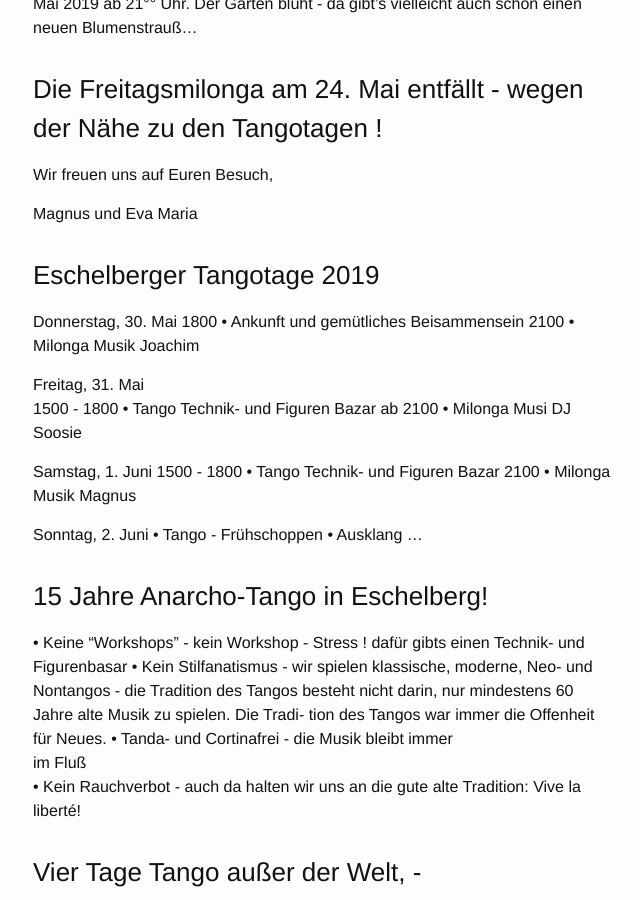
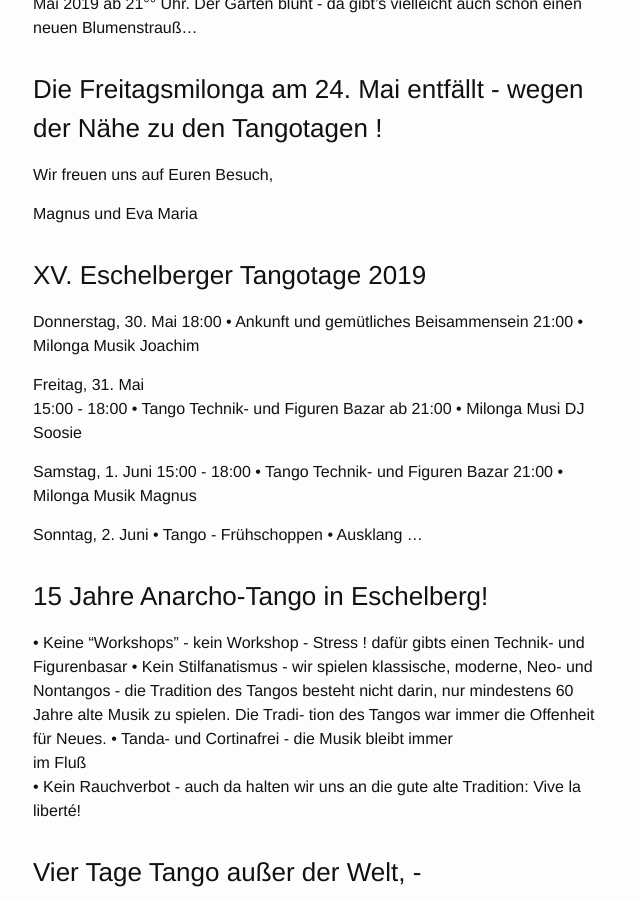
Before and after one commit to eschelberg/eschelberg.github.io, a Jekyll site: the page built from tango/index.md, in a window 1280 px wide and 900 px high, scrolled down 942 px. Shown: the whole window, without its empty margins (157-797 px from the left). Built offline with Jekyll 4.4.1, drawn with Linux system fonts in a browser that asks for light colours.

Commit message:
Update index.md

```diff
--- a/tango/index.md
+++ b/tango/index.md
@@ -22,23 +22,23 @@ Wir freuen uns auf Euren Besuch,
 
 Magnus und Eva Maria
 
-### Eschelberger Tangotage 2019
+### XV. Eschelberger Tangotage 2019
 
 Donnerstag, 30. Mai
-1800	    • Ankunft und gemütliches Beisammensein
-2100	    • Milonga  Musik Joachim
+18:00	    • Ankunft und gemütliches Beisammensein
+21:00	    • Milonga  Musik Joachim
 
 Freitag, 31. Mai
-1500 - 1800 • Tango Technik- und Figuren Bazar
-ab 2100	    •  Milonga Musi DJ Soosie
+15:00 - 18:00 • Tango Technik- und Figuren Bazar
+ab 21:00	    •  Milonga Musi DJ Soosie
 
 Samstag, 1. Juni
-1500 - 1800 • Tango Technik- und Figuren Bazar
-2100	    •  Milonga  Musik Magnus
+15:00 - 18:00 • Tango Technik- und Figuren Bazar
+21:00	    •  Milonga  Musik Magnus
 
 Sonntag, 2. Juni
-	    • Tango - Frühschoppen
-	    • Ausklang ...
+• Tango - Frühschoppen
+• Ausklang ...
 
 ### 15 Jahre Anarcho-Tango in Eschelberg!
 
```
